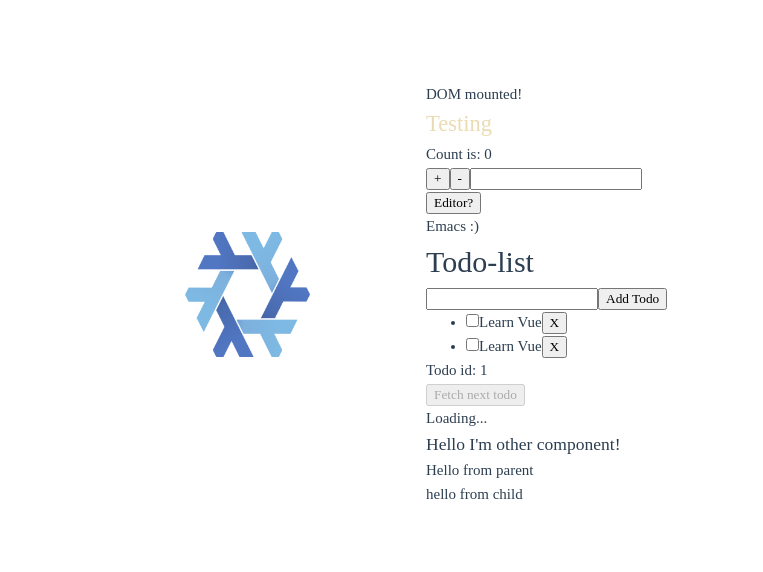
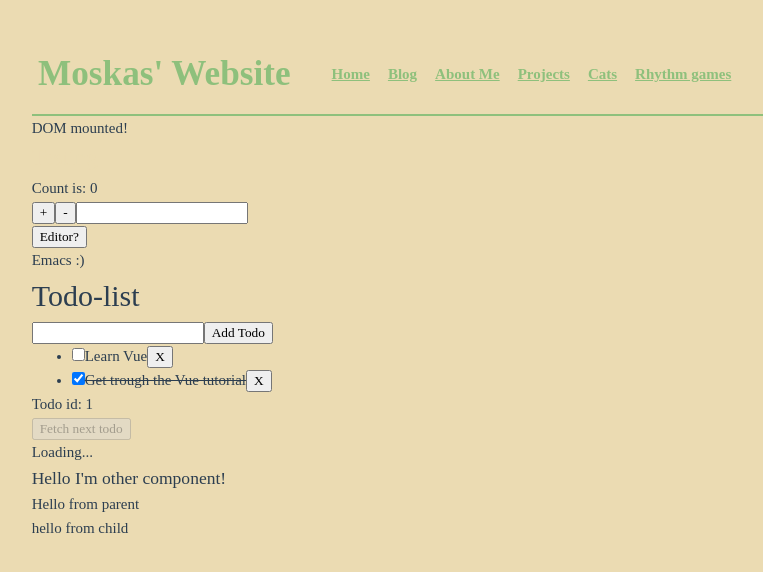
Before and after one commit to Moskas/vue-blog-frontend, a Vue app in the folder vue-learn/: page / in a window 1280 px wide. Shown: the part 106-678 px from the top of the page, without its empty margins (214-977 px from the left). Built offline with nearby package versions, Linux system fonts and the light colour scheme; no server answers.

Commit message:
Testing out custom css

```diff
--- a/vue-learn/src/App.vue
+++ b/vue-learn/src/App.vue
@@ -20,7 +20,7 @@ const newTodo = ref('')
 const hideCompleted = ref(false)
 const todos = ref([
   { id: id++, text: 'Learn Vue', done: false },
-  { id: id++, text: 'Learn Vue', done: false }
+  { id: id++, text: 'Get trough the Vue tutorial', done: true }
 ])
 
 function addTodo() {
@@ -64,7 +64,10 @@ const childMsg = ref('Nothing')
 
 <template>
   <header>
-    <img alt="Vue logo" class="logo" src="./assets/nix.webp" width="125" height="125" />
+    <span class="logo">Moskas' Website</span>
+    <a href="index.html">Home</a><a href="blog.html">Blog</a>
+    <a href="about.html">About Me</a><a href="projects.html">Projects</a><a href="cats.html">Cats</a>
+    <a href="vsrg.html">Rhythm games</a>
   </header>
 
   <main>
@@ -87,7 +90,7 @@ const childMsg = ref('Nothing')
     <ul>
       <li v-for="todo in todos" :key="todo.id">
         <input type="checkbox" v-model="todo.done">
-        <span :class="{ done: todo.done }">{{ todo.text }} </span>
+        <span :class="{ done: todo.done }"> {{ todo.text }} </span>
         <button @click="removeTodo(todo)">X</button>
       </li>
     </ul>
--- a/vue-learn/src/assets/base.css
+++ b/vue-learn/src/assets/base.css
@@ -1,10 +1,10 @@
 /* color palette from <https://github.com/vuejs/theme> */
 :root {
-  --vt-c-white: #ffffff;
+  --vt-c-white: #ebdbb2;
   --vt-c-white-soft: #f8f8f8;
   --vt-c-white-mute: #f2f2f2;
 
-  --vt-c-black: #181818;
+  --vt-c-black: #282828;
   --vt-c-black-soft: #222222;
   --vt-c-black-mute: #282828;
 
@@ -18,7 +18,7 @@
   --vt-c-text-light-1: var(--vt-c-indigo);
   --vt-c-text-light-2: rgba(60, 60, 60, 0.66);
   --vt-c-text-dark-1: var(--vt-c-white);
-  --vt-c-text-dark-2: rgba(235, 235, 235, 0.64);
+  --vt-c-text-dark-2: #ebdbb2;
 }
 
 /* semantic color variables for this project */
@@ -67,6 +67,7 @@ body {
     background-color 0.5s;
   line-height: 1.6;
   font-family:
+    'JetBrainsMono'
     Inter,
     -apple-system,
     BlinkMacSystemFont,
--- a/vue-learn/src/assets/main.css
+++ b/vue-learn/src/assets/main.css
@@ -10,7 +10,7 @@
 a,
 .green {
   text-decoration: none;
-  color: hsla(160, 100%, 37%, 1);
+  color: #8ec07c;
   transition: 0.4s;
   padding: 3px;
 }
@@ -28,8 +28,39 @@ a,
   }
 
   #app {
-    display: grid;
-    grid-template-columns: 1fr 1fr;
+    /*display: grid;*/
+    /*grid-template-columns: 1fr 1fr;*/
     padding: 0 2rem;
   }
 }
+
+header {
+  padding-bottom: 0.8rem;
+  padding-left: 0.4rem;
+  padding-right: 0.4rem;
+  border-bottom: 2px solid #8ec07c;
+}
+
+header .logo {
+  display: flex;
+  font-size: 2.2rem;
+  font-weight: 900;
+  margin: 0;
+  color: #8ec07c;
+}
+
+header a {
+  text-decoration: underline;
+  text-decoration-color: #8ec07c;
+  float: left;
+  display: block;
+  text-align: center;
+  padding: 0 9px;
+  font-weight: 900;
+}
+
+header::after {
+  content: "";
+  clear: both;
+  display: table;
+}
```
